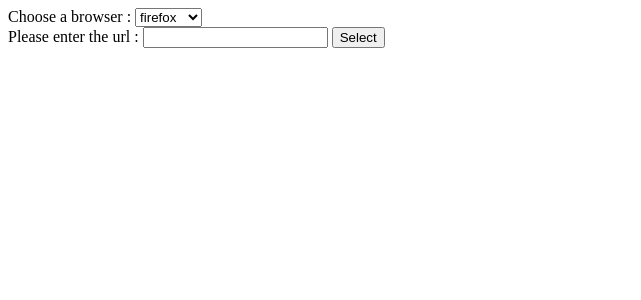
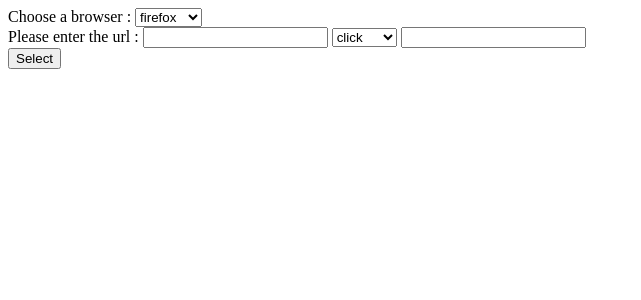
Before and after one commit to varunpintu100/Chrome, a Flask app: page / in a window 1280 px wide. Shown: the top 300 px of the page, without its empty margins (0-641 px from the left). Run offline with Flask 2, Linux system fonts and the light colour scheme.

Commit message:
Extra functionality

```diff
--- a/app.py
+++ b/app.py
@@ -14,7 +14,7 @@ global driver
 #this is used to create the page
 @app.route("/")
 def select_browsers():
-        return render_template('index.html',data=[{'name':'firefox'},{'name':'chrome'},{'name':'IE'}])
+        return render_template('index.html',data=[{'name':'firefox'},{'name':'chrome'},{'name':'IE'}],actions=[{'action':'click'},{'action':'getText'},{'action':'Input'}])
 
 
 @app.route("/browser",methods=["POST"])
@@ -29,10 +29,27 @@ def browser():
         url = str(request.form["url_input"])
 
         url="https:"+url
+        action_item = request.form.get('Actions')
+
+        xpath = str(request.form["Xpath_info"])
 
         print(url)
 #this is used to navigate to the respected url
         driver.get(url)
+
+        if action_item == "click":
+
+            driver.click(xpath)
+
+        if action_item == "getText":
+
+            text = driver.text(xpath)
+
+            print(text)
+
+        if action_item == "Input":
+
+            driver.send_keys(xpath)
 
         source = str(driver.page_source)
         driver.quit()
--- a/templates/index.html
+++ b/templates/index.html
@@ -15,6 +15,13 @@
     <br>
     <label>Please enter the url :</label>
     <input type="text" name="url_input">
+    <select name="Actions">
+    {% for o in actions %}
+    <option value="{{ o.action}}">{{o.action}}</option>
+    {% endfor %}
+    </select>
+    <input type="text" name="Xpath_info">
+    <br>
     <button type="submit" value="Select_Browser">Select</button>
     </form>
 </body>
```
